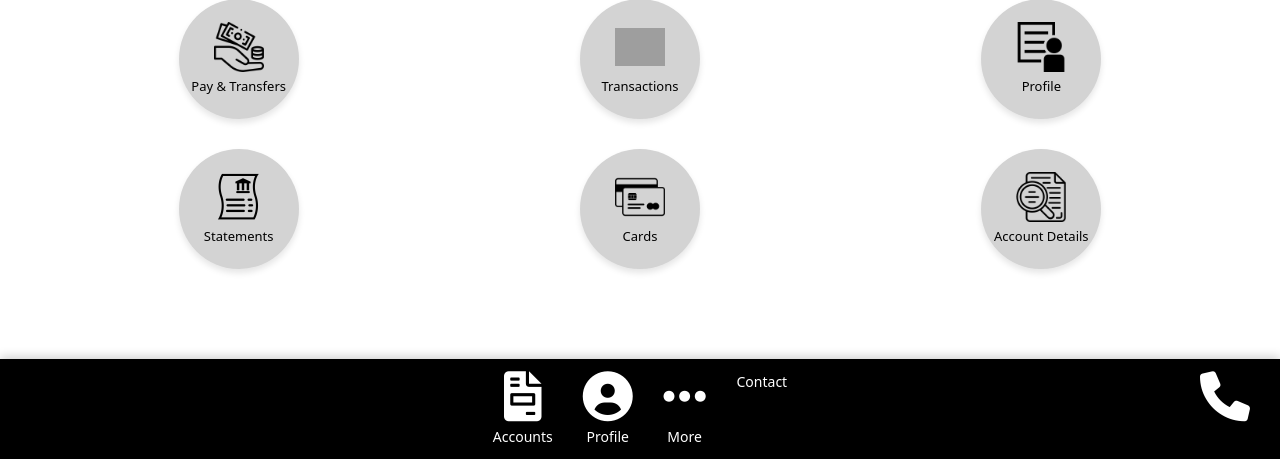
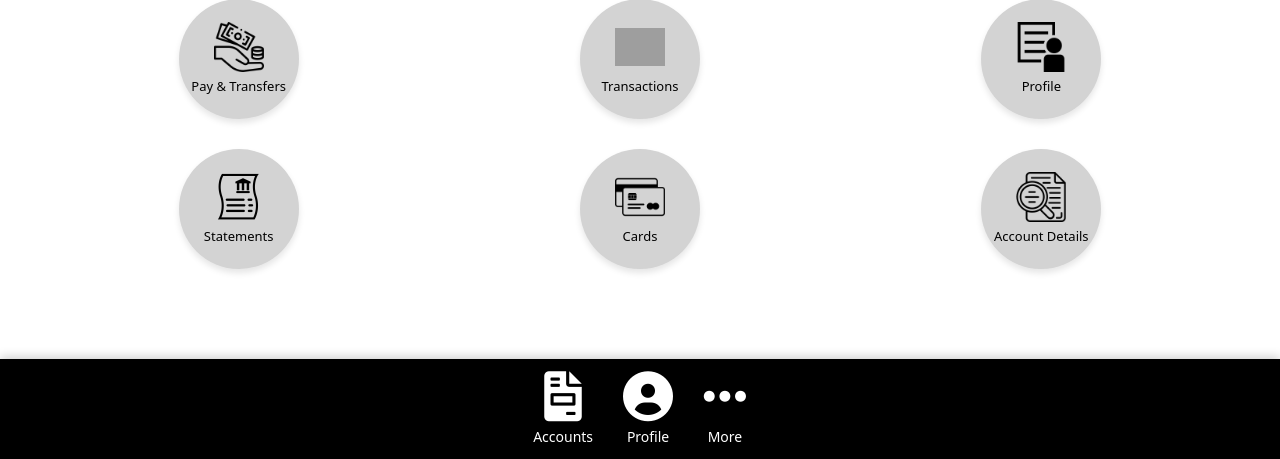
Before and after one commit to ehis04/AIB-Prototype, a Django app: page / in a window 1280 px wide. Shown: the part 590-1049 px from the top of the page. Run offline with Django 5.2, Linux system fonts and the light colour scheme; some libraries are stand-ins or nearby versions; grey boxes are pictures that could not be loaded.

Commit message:
lizzy's final changes

```diff
--- a/web/templates/index.html
+++ b/web/templates/index.html
@@ -100,10 +100,6 @@
                     <i class="fa-solid fa-ellipsis"></i>
                     <span>More</span>
                 </a>
-                <a href="/contact/" class="footer-link">
-                    <i class="fas fa-phone"></i>
-                    <span>Contact</span>
-                </a>
               </div>
         </footer>
 
```
